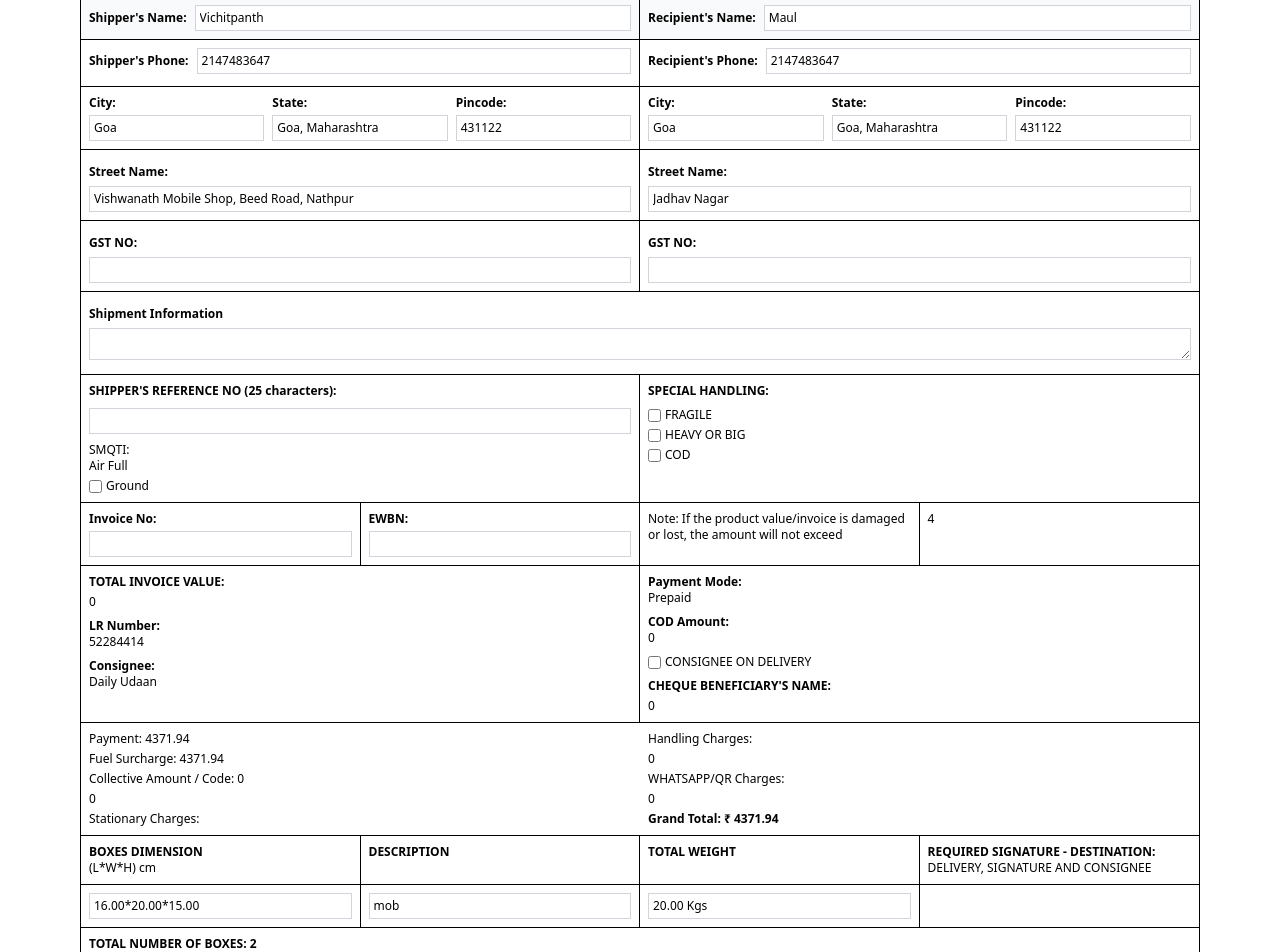
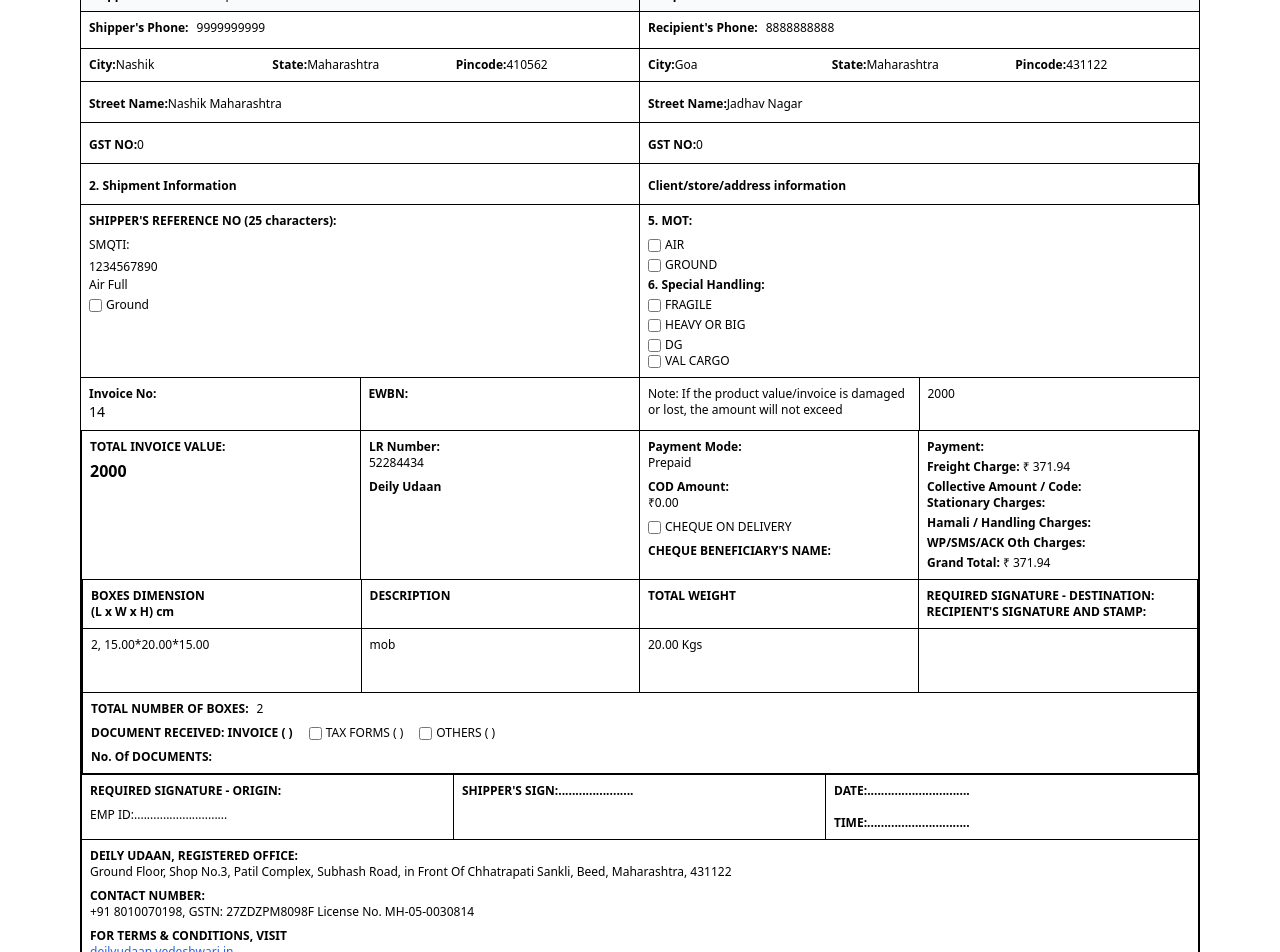
Before and after one commit to Vickysonaiya/Logistcs, a React (Create React App) app: page /EwayBill in a window 1280 px wide. Shown: the part 160-1112 px from the top of the page. Built offline with nearby package versions, Linux system fonts and the light colour scheme.

Commit message:
eway bill changes done

```diff
--- a/src/EwayBill.jsx
+++ b/src/EwayBill.jsx
@@ -92,25 +92,20 @@ export default function ShippingForm() {
 
         {/* From/To Section */}
         <div className="flex border-b border-black">
-          <div className="w-1/6 p-2 border-r border-black">
-            <div className="text-xs mb-1">From</div>
-            <input
+          <div className="w-1/2 p-2 border-r border-black">
+            <div className="text-xs mb-1">1. From</div>
+            {/* <input
               type="text"
               value={formData.from}
               onChange={(e) => handleInputChange('from', e.target.value)}
               className="w-full p-1 border border-gray-300 text-center"
-            />
+            /> */}
+            <span></span>
           </div>
-          <div className="w-1/6 p-2 border-r border-black">
-            <div className="text-xs mb-1">To</div>
-            <input
-              type="text"
-              value={formData.to}
-              onChange={(e) => handleInputChange('to', e.target.value)}
-              className="w-full p-1 border border-gray-300 text-center"
-            />
-          </div>
-          <div className="flex-1 p-2 border-r border-black">
+          <div className="w-1/2 p-2 border-r border-black">
+            <div className="text-xs mb-1">4. To</div>
+            <span></span>
+          <div className="flex-1">
             <div className="flex items-center gap-4">
               <label className="flex items-center gap-1 text-xs">
                 <input
@@ -131,6 +126,7 @@ export default function ShippingForm() {
             </div>
           </div>
                   </div>
+        </div>
 
         {/* Shipper and Recipient Details */}
         <div className="grid grid-cols-2">
@@ -139,24 +135,14 @@ export default function ShippingForm() {
             <div className="p-2 border-b border-black bg-gray-50">
               <div className="flex items-center gap-2">
                 <span className="text-xs font-semibold">Shipper's Name:</span>
-                <input
-                  type="text"
-                  value={formData.shipperName}
-                  onChange={(e) => handleInputChange('shipperName', e.target.value)}
-                  className="flex-1 p-1 text-xs border border-gray-300"
-                />
+                <span className='text-xs'>Vichitpanth</span>
               </div>
             </div>
 
             <div className="p-2 border-b border-black">
               <div className="flex items-center gap-2 mb-1">
                 <span className="text-xs font-semibold">Shipper's Phone:</span>
-                <input
-                  type="text"
-                  value={formData.shipperPhone}
-                  onChange={(e) => handleInputChange('shipperPhone', e.target.value)}
-                  className="flex-1 p-1 text-xs border border-gray-300"
-                />
+                <span className='text-xs'>9999999999</span>
               </div>
             </div>
 
@@ -164,52 +150,27 @@ export default function ShippingForm() {
               <div className="grid grid-cols-3 gap-2 text-xs">
                 <div>
                   <span className="font-semibold">City:</span>
-                  <input
-                    type="text"
-                    value={formData.shipperCity}
-                    onChange={(e) => handleInputChange('shipperCity', e.target.value)}
-                    className="w-full p-1 border border-gray-300 mt-1"
-                  />
+                  <span className='text-xs'>Nashik</span>
                 </div>
                 <div>
                   <span className="font-semibold">State:</span>
-                  <input
-                    type="text"
-                    value={formData.shipperState}
-                    onChange={(e) => handleInputChange('shipperState', e.target.value)}
-                    className="w-full p-1 border border-gray-300 mt-1"
-                  />
+                  <span className='text-xs'>Maharashtra</span>
                 </div>
                 <div>
                   <span className="font-semibold">Pincode:</span>
-                  <input
-                    type="text"
-                    value={formData.shipperPincode}
-                    onChange={(e) => handleInputChange('shipperPincode', e.target.value)}
-                    className="w-full p-1 border border-gray-300 mt-1"
-                  />
+                  <span className='text-xs'>410562</span>
                 </div>
               </div>
             </div>
 
             <div className="p-2 border-b border-black">
               <span className="text-xs font-semibold">Street Name:</span>
-              <input
-                type="text"
-                value={formData.shipperStreet}
-                onChange={(e) => handleInputChange('shipperStreet', e.target.value)}
-                className="w-full p-1 text-xs border border-gray-300 mt-1"
-              />
+              <span className='text-xs'>Nashik Maharashtra</span>
             </div>
 
             <div className="p-2">
               <span className="text-xs font-semibold">GST NO:</span>
-              <input
-                type="text"
-                value={formData.shipperGst}
-                onChange={(e) => handleInputChange('shipperGst', e.target.value)}
-                className="w-full p-1 text-xs border border-gray-300 mt-1"
-              />
+              <span className='text-xs'>0</span>
             </div>
           </div>
 
@@ -218,24 +179,14 @@ export default function ShippingForm() {
             <div className="p-2 border-b border-black bg-gray-50">
               <div className="flex items-center gap-2">
                 <span className="text-xs font-semibold">Recipient's Name:</span>
-                <input
-                  type="text"
-                  value={formData.recipientName}
-                  onChange={(e) => handleInputChange('recipientName', e.target.value)}
-                  className="flex-1 p-1 text-xs border border-gray-300"
-                />
+                <span className='text-xs'>Maul</span>
               </div>
             </div>
 
             <div className="p-2 border-b border-black">
               <div className="flex items-center gap-2 mb-1">
                 <span className="text-xs font-semibold">Recipient's Phone:</span>
-                <input
-                  type="text"
-                  value={formData.recipientPhone}
-                  onChange={(e) => handleInputChange('recipientPhone', e.target.value)}
-                  className="flex-1 p-1 text-xs border border-gray-300"
-                />
+                <span className='text-xs'>8888888888</span>
               </div>
             </div>
 
@@ -243,78 +194,48 @@ export default function ShippingForm() {
               <div className="grid grid-cols-3 gap-2 text-xs">
                 <div>
                   <span className="font-semibold">City:</span>
-                  <input
-                    type="text"
-                    value={formData.recipientCity}
-                    onChange={(e) => handleInputChange('recipientCity', e.target.value)}
-                    className="w-full p-1 border border-gray-300 mt-1"
-                  />
+                  <span className='text-xs'>Goa</span>
                 </div>
                 <div>
                   <span className="font-semibold">State:</span>
-                  <input
-                    type="text"
-                    value={formData.recipientState}
-                    onChange={(e) => handleInputChange('recipientState', e.target.value)}
-                    className="w-full p-1 border border-gray-300 mt-1"
-                  />
+                  <span className='text-xs'>Maharashtra</span>
                 </div>
                 <div>
                   <span className="font-semibold">Pincode:</span>
-                  <input
-                    type="text"
-                    value={formData.recipientPincode}
-                    onChange={(e) => handleInputChange('recipientPincode', e.target.value)}
-                    className="w-full p-1 border border-gray-300 mt-1"
-                  />
+                  <span className='text-xs'>431122</span>
                 </div>
               </div>
             </div>
 
+
             <div className="p-2 border-b border-black">
               <span className="text-xs font-semibold">Street Name:</span>
-              <input
-                type="text"
-                value={formData.recipientStreet}
-                onChange={(e) => handleInputChange('recipientStreet', e.target.value)}
-                className="w-full p-1 text-xs border border-gray-300 mt-1"
-              />
+              <span className='text-xs'>Jadhav Nagar</span>
             </div>
 
             <div className="p-2">
               <span className="text-xs font-semibold">GST NO:</span>
-              <input
-                type="text"
-                value={formData.recipientGst}
-                onChange={(e) => handleInputChange('recipientGst', e.target.value)}
-                className="w-full p-1 text-xs border border-gray-300 mt-1"
-              />
-            </div>
+              <span className='text-xs'>0</span>
             </div>
           </div>
 
+
         {/* Shipment Information */}
-        <div className="border-t border-black p-2">
-          <span className="text-xs font-semibold">Shipment Information</span>
-          <textarea
-            value={formData.shipmentInfo}
-            onChange={(e) => handleInputChange('shipmentInfo', e.target.value)}
-            className="w-full p-1 text-xs border border-gray-300 mt-1 h-8"
-          />
+        <div className="border-r border-t border-black p-2">
+          <span className="text-xs font-semibold">2. Shipment Information</span>
+          </div>
+          <div className="border-r border-t border-black p-2">
+          <span className="text-xs font-semibold">Client/store/address information</span>
+          </div>
         </div>
 
         {/* Reference and Special Handling */}
         <div className="grid grid-cols-2 border-t border-black">
           <div className="p-2 border-r border-black">
             <div className="text-xs font-semibold mb-2">SHIPPER'S REFERENCE NO (25 characters):</div>
-            <input
-              type="text"
-              value={formData.supplierRef}
-              onChange={(e) => handleInputChange('supplierRef', e.target.value)}
-              className="w-full p-1 text-xs border border-gray-300"
-            />
             <div className="mt-2">
               <div className="text-xs">SMQTI:</div>
+              <span className="text-xs">1234567890</span>
               <div className="text-xs">Air Full</div>
               <label className="flex items-center gap-1 text-xs mt-1">
                 <input type="checkbox" />
@@ -322,9 +243,26 @@ export default function ShippingForm() {
               </label>
             </div>
           </div>
-          <div className="p-2">
-            <div className="text-xs font-semibold mb-2">SPECIAL HANDLING:</div>
+          <div className="p-2 ">
+            <div className="text-xs font-semibold mb-2">5. MOT:</div>
             <div className="space-y-1">
+              <label className="flex items-center gap-1 text-xs">
+                <input
+                  type="checkbox"
+                  checked={formData.fragile}
+                  onChange={() => handleCheckboxChange('air')}
+                />
+                AIR
+              </label>
+              <label className="flex items-center gap-1 text-xs">
+                <input
+                  type="checkbox"
+                  checked={formData.fragile}
+                  onChange={() => handleCheckboxChange('ground')}
+                />
+                GROUND
+              </label>
+              <div className="text-xs font-semibold mb-2">6. Special Handling:</div>
               <label className="flex items-center gap-1 text-xs">
                 <input
                   type="checkbox"
@@ -345,9 +283,19 @@ export default function ShippingForm() {
                 <input
                   type="checkbox"
                   checked={formData.cod}
-                  onChange={() => handleCheckboxChange('cod')}
+                  onChange={() => handleCheckboxChange('dg')}
                 />
-                COD
+                DG
+              </label>
+            </div>
+            <div className="space-y-1">
+              <label className="flex items-center gap-1 text-xs">
+                <input
+                  type="checkbox"
+                  checked={formData.fragile}
+                  onChange={() => handleCheckboxChange('valcargo')}
+                />
+                VAL CARGO
               </label>
             </div>
           </div>
@@ -358,183 +306,149 @@ export default function ShippingForm() {
           <div className="grid grid-cols-4 text-xs">
             <div className="p-2 border-r border-black">
               <div className="font-semibold">Invoice No:</div>
-              <input
-                type="text"
-                value={formData.invoiceNo}
-                onChange={(e) => handleInputChange('invoiceNo', e.target.value)}
-                className="w-full p-1 border border-gray-300 mt-1"
-              />
+              <span className='text-sm'>14</span>
             </div>
             <div className="p-2 border-r border-black">
               <div className="font-semibold">EWBN:</div>
-              <input
-                type="text"
-                value={formData.ewbn}
-                onChange={(e) => handleInputChange('ewbn', e.target.value)}
-                className="w-full p-1 border border-gray-300 mt-1"
-              />
+
             </div>
             <div className="p-2 border-r border-black">
               <div>Note: If the product value/invoice is damaged or lost, the amount will not exceed</div>
             </div>
             <div className="p-2">
-              <div>4</div>
+              <div>2000</div>
             </div>
           </div>
         </div>
 
         {/* Payment Information */}
-        <div className="border-t border-black">
-          <div className="grid grid-cols-2">
+        <div className="border border-black font-sans">
+  {/* Header Section */}
+  <div className="grid grid-cols-4">
+    <div className="p-2 border-r border-black">
+      <div className="text-xs">
+        <span className="font-semibold">TOTAL INVOICE VALUE:</span>
+        <div className="mt-1 font-bold text-base">2000</div>
+      </div>
+    </div>
     <div className="p-2 border-r border-black">
       <div className="space-y-2 text-xs">
         <div>
-                  <span className="font-semibold">TOTAL INVOICE VALUE:</span>
-                  <div className="mt-1">0</div>
+          <span className="font-semibold">LR Number:</span>
+          <div>52284434</div>
         </div>
         <div>
-                  <span className="font-semibold">LR Number:</span>
-                  <div>{formData.lrNumber}</div>
-                </div>
-                <div>
-                  <span className="font-semibold">Consignee:</span>
-                  <div>{formData.consignee}</div>
+          <span className="font-semibold">Deily Udaan</span>
         </div>
       </div>
     </div>
-            <div className="p-2">
+    <div className="p-2 border-r border-black">
       <div className="space-y-2 text-xs">
         <div>
           <span className="font-semibold">Payment Mode:</span>
-                  <div>{formData.paymentMode}</div>
+          <div>Prepaid</div>
         </div>
         <div>
           <span className="font-semibold">COD Amount:</span>
-                  <div>{formData.codAmount}</div>
+          <div>₹0.00</div>
         </div>
         <div className="flex items-center gap-1">
-                  <input
-                    type="checkbox"
-                    checked={formData.consigneeOnDelivery}
-                    onChange={() => handleCheckboxChange('consigneeOnDelivery')}
-                  />
-                  <span>CONSIGNEE ON DELIVERY</span>
+          <input type="checkbox" className="border-black"/>
+          <span>CHEQUE ON DELIVERY</span>
         </div>
         <div>
           <span className="font-semibold">CHEQUE BENEFICIARY'S NAME:</span>
-                  <div className="mt-1">0</div>
+          <div className="mt-1"></div>
         </div>
+      </div>
+    </div>
+
+  {/* Charges Section */}
+  <div className="p-2">
+    <div className=" text-xs">
+      <div className="space-y-1">
+        <div><span className="font-semibold">Payment:</span></div>
+        <div><span className="font-semibold">Freight Charge:</span> ₹ 371.94</div>
+        <div><span className="font-semibold">Collective Amount / Code:</span></div>
+      </div>
+      <div className="space-y-1">
+        <div><span className="font-semibold">Stationary Charges:</span></div>
+        <div><span className="font-semibold">Hamali / Handling Charges:</span></div>
+        <div><span className="font-semibold">WP/SMS/ACK Oth Charges:</span></div>
+        <div><span className="font-semibold">Grand Total:</span> ₹ 371.94</div>
       </div>
     </div>
   </div>
   </div>
 
-        {/* Charges */}
-        <div className="border-t border-black p-2">
-          <div className="grid grid-cols-2 gap-4 text-xs">
-            <div className="space-y-1">
-              <div>Payment: {formData.paymentCharges}</div>
-              <div>Fuel Surcharge: {formData.paymentCharges}</div>
-              <div>Collective Amount / Code: {formData.collectiveAmount}</div>
-              <div>0</div>
-              <div>Stationary Charges: {formData.stationaryCharges}</div>
+  {/* Box Dimensions and Description */}
+  <div className="border border-black font-sans">
+  {/* Header Row */}
+  <div className="grid grid-cols-4 text-xs font-semibold border-b border-black">
+    <div className="p-2 border-r border-black">
+      <div>BOXES DIMENSION</div>
+      <div>(L x W x H) cm</div>
     </div>
-            <div className="space-y-1">
-              <div>Handling Charges:</div>
-              <div>0</div>
-              <div>WHATSAPP/QR Charges:</div>
-              <div>{formData.whatsappCharges}</div>
-              <div className="font-semibold">Grand Total: ₹ {formData.grandTotal}</div>
+    <div className="p-2 border-r border-black">DESCRIPTION</div>
+    <div className="p-2 border-r border-black">TOTAL WEIGHT</div>
+    <div className="p-2">
+      <div>REQUIRED SIGNATURE - DESTINATION:</div>
+      <div>RECIPIENT'S SIGNATURE AND STAMP:</div>
+    </div>
+  </div>
+
+  {/* Data Row */}
+  <div className="grid grid-cols-4 text-xs h-16 border-b border-black">
+    <div className="p-2 border-r border-black">
+      <div>2, 15.00*20.00*15.00</div>
+    </div>
+    <div className="p-2 border-r border-black">
+      <div>mob</div>
+    </div>
+    <div className="p-2 border-r border-black">
+      <div>20.00 Kgs</div>
+    </div>
+    <div className="p-2"></div>
+  </div>
+
+  {/* Document Information */}
+  <div className="p-2">
+    <div className="text-xs">
+      <div className="flex items-center gap-2">
+        <span className="font-semibold">TOTAL NUMBER OF BOXES:</span>
+        <span>2</span>
+      </div>
+      <div className="flex items-center gap-4 mt-2">
+        <span className="font-semibold">DOCUMENT RECEIVED: INVOICE ( )</span>
+        <label className="flex items-center gap-1">
+          <input type="checkbox" className="border-black" />
+          <span>TAX FORMS ( )</span>
+        </label>
+        <label className="flex items-center gap-1">
+          <input type="checkbox" className="border-black" />
+          <span>OTHERS ( )</span>
+        </label>
+      </div>
+    </div>
+    <div className="mt-2 text-xs">
+      <span className="font-semibold">No. Of DOCUMENTS:</span>
     </div>
   </div>
 </div>
 
-        {/* Box Dimensions */}
-        <div className="border-t border-black">
-          <div className="grid grid-cols-4 text-xs">
-            <div className="p-2 border-r border-black">
-              <div className="font-semibold">BOXES DIMENSION</div>
-              <div>(L*W*H) cm</div>
-            </div>
-            <div className="p-2 border-r border-black">
-              <div className="font-semibold">DESCRIPTION</div>
-            </div>
-            <div className="p-2 border-r border-black">
-              <div className="font-semibold">TOTAL WEIGHT</div>
-            </div>
-            <div className="p-2">
-              <div className="font-semibold">REQUIRED SIGNATURE - DESTINATION:</div>
-              <div>DELIVERY, SIGNATURE AND CONSIGNEE</div>
-            </div>
-          </div>
-          <div className="grid grid-cols-4 text-xs border-t border-black">
-            <div className="p-2 border-r border-black">
-              <input
-                type="text"
-                value={formData.boxDimension}
-                onChange={(e) => handleInputChange('boxDimension', e.target.value)}
-                className="w-full p-1 border border-gray-300"
-              />
-            </div>
-            <div className="p-2 border-r border-black">
-              <input
-                type="text"
-                value={formData.description}
-                onChange={(e) => handleInputChange('description', e.target.value)}
-                className="w-full p-1 border border-gray-300"
-              />
-            </div>
-            <div className="p-2 border-r border-black">
-              <input
-                type="text"
-                value={formData.totalWeight}
-                onChange={(e) => handleInputChange('totalWeight', e.target.value)}
-                className="w-full p-1 border border-gray-300"
-              />
-            </div>
-            <div className="p-2"></div>
-          </div>
-        </div>
-
-        {/* Document Information */}
-        <div className="border-t border-black p-2">
-          <div className="text-xs">
-            <span className="font-semibold">TOTAL NUMBER OF BOXES: {formData.totalBoxes}</span>
-            <div className="flex items-center gap-4 mt-2">
-              <span className="font-semibold">DOCUMENT RECEIVED: INVOICE ( )</span>
-              <label className="flex items-center gap-1">
-                <input
-                  type="checkbox"
-                  checked={formData.taxForms}
-                  onChange={() => handleCheckboxChange('taxForms')}
-                />
-                TAX FORMS ( )
-              </label>
-              <label className="flex items-center gap-1">
-                <input
-                  type="checkbox"
-                  checked={formData.others}
-                  onChange={() => handleCheckboxChange('others')}
-                />
-                OTHERS ( )
-              </label>
-            </div>
-          </div>
-        </div>
-
-        {/* Signature Section */}
+  {/* Origin Signature */}
   <div className="border-t border-black">
     <div className="grid grid-cols-3 text-xs">
       <div className="p-2 border-r border-black">
         <div className="font-semibold">REQUIRED SIGNATURE - ORIGIN:</div>
-              <div>Shp ID</div>
+        <div className="mt-2">EMP ID:.............................</div>
       </div>
       <div className="p-2 border-r border-black">
-              <div className="font-semibold">SHIPPER'S SIGN:</div>
+        <div className="font-semibold">SHIPPER'S SIGN:......................</div>
       </div>
       <div className="p-2">
-              <div className="font-semibold">DATE:</div>
-              <div className="mt-4">TIME:</div>
+        <div className="font-semibold">DATE:..............................</div>
+        <div className="mt-4 font-semibold">TIME:..............................</div>
       </div>
     </div>
   </div>
@@ -542,18 +456,19 @@ export default function ShippingForm() {
   {/* Footer */}
   <div className="border-t border-black p-2 text-xs">
     <div>
-            <div className="font-semibold">DAILY UDAAN: REGISTERED OFFICE</div>
-            <div>Ground Floor, Shop No 13 Gurunanak vihar, Nathpur Road, in Front</div>
+      <div className="font-semibold">DEILY UDAAN, REGISTERED OFFICE:</div>
+      <div>Ground Floor, Shop No.3, Patil Complex, Subhash Road, in Front Of Chhatrapati Sankli, Beed, Maharashtra, 431122</div>
     </div>
     <div className="mt-2">
       <div className="font-semibold">CONTACT NUMBER:</div>
-            <div>+91 8007656798, GSTIN: 27AZQPM5609F1ZM License No. MH-05-000834</div>
+      <div>+91 8010070198, GSTN: 27ZDZPM8098F License No. MH-05-0030814</div>
     </div>
     <div className="mt-2">
-            <div className="font-semibold">TERMS & CONDITIONS:</div>
-            <div>Visit dailyudaan.com</div>
+      <div className="font-semibold">FOR TERMS & CONDITIONS, VISIT</div>
+      <div className="text-blue-600 underline">deilyudaan.yedeshwari.in</div>
     </div>
-          <div className="text-right mt-4">
+  </div>
+  <div className="border-t border-black text-xs p-2 text-right">
     <div className="font-semibold">SHIPPER COPY</div>
   </div>
 </div>
```
Lines whose indentation alone changed are shown as unchanged.
